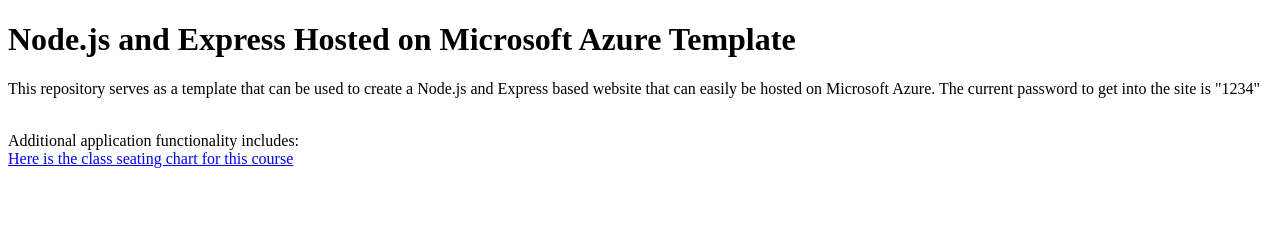
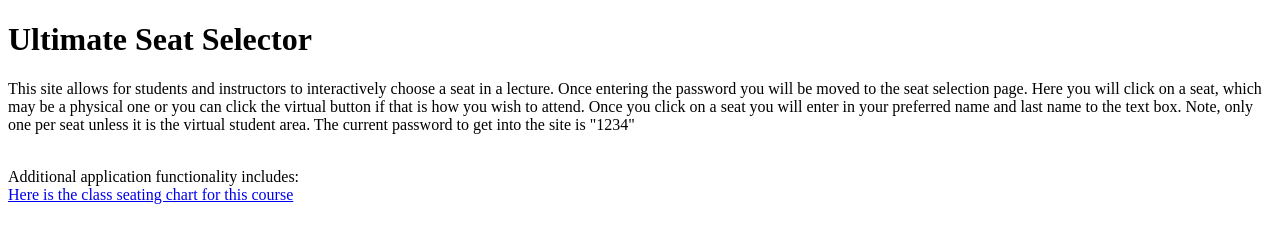
Before and after one commit to Jurso28/USS3_16_22, a website: page static/index.html in a window 1280 px wide. Drawn offline with Linux system fonts and the light colour scheme.

Commit message:
Updated the description page to explain how it works

```diff
--- a/static/index.html
+++ b/static/index.html
@@ -4,9 +4,10 @@
 <title>Node on Azure</title>
 </head>
 <body>
-<h1>Node.js and Express Hosted on Microsoft Azure Template</h1>
-<p>This repository serves as a template that can be used to create a Node.js and Express based website that can easily
-be hosted on Microsoft Azure. The current password to get into the site is "1234"</p>
+<h1>Ultimate Seat Selector</h1>
+<p>This site allows for students and instructors to interactively choose a seat in a lecture. Once entering the password you will be moved to the seat selection page.
+    Here you will click on a seat, which may be a physical one or you can click the virtual button if that is how you wish to attend. Once you click on a seat you will
+    enter in your preferred name and last name to the text box. Note, only one per seat unless it is the virtual student area. The current password to get into the site is "1234"</p>
 
 <br>Additional application functionality includes:<br/>
 
```
